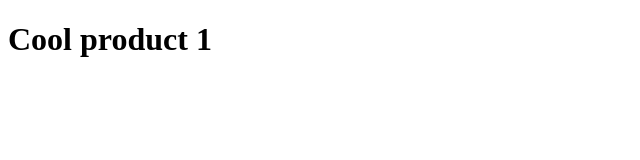
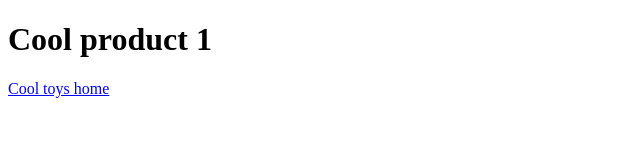
Before and after one commit to fxfbstd/cooltoys, a plain HTML site: page cooltoys/cool_product_1/index.html in a window 1280 px wide. Shown: the whole page, without its empty margins (0-640 px from the left). Drawn offline with Linux system fonts and the light colour scheme.

Commit message:
Add link on product page back to home page

```diff
--- a/cooltoys/cool_product_1/index.html
+++ b/cooltoys/cool_product_1/index.html
@@ -7,6 +7,7 @@
 
 <body>
     <h1>Cool product 1</h1>
+    <a href="/cooltoys">Cool toys home</a>
 </body>
 
 </html>
```
